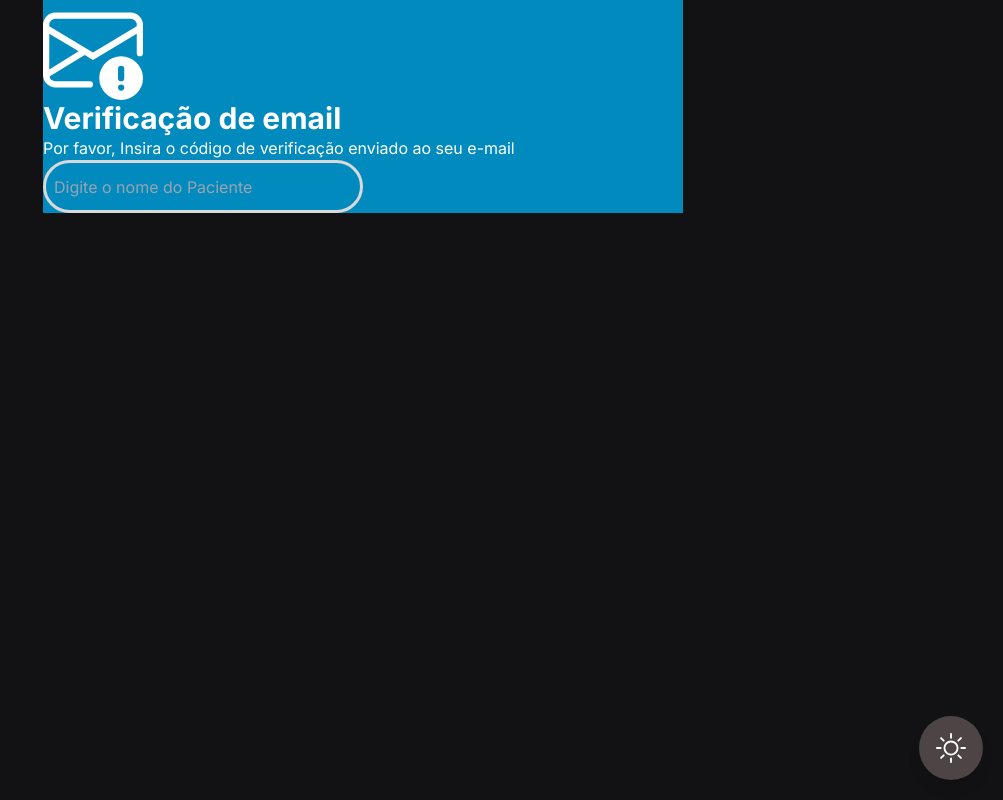
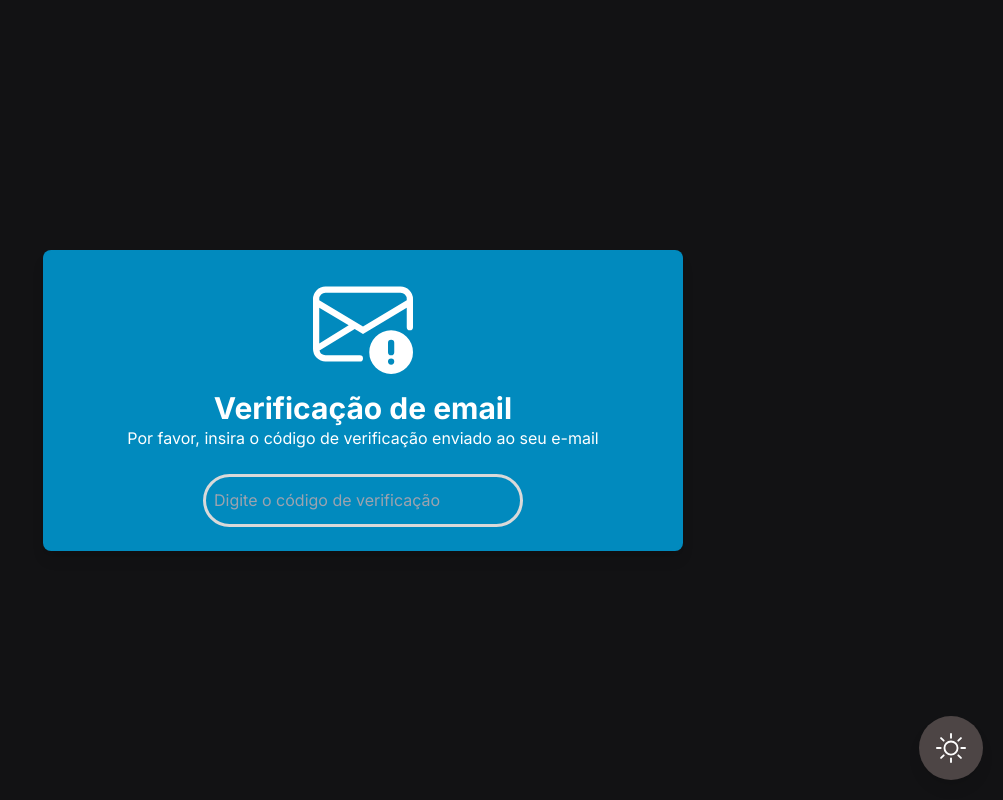
Before and after one commit to Melancia-Salgada/psico-frontend, a React (Vite) app in the folder easypsi/: page /confirmacao in a window 1280 px wide. Shown: the whole page, without its empty margins (277-1280 px from the left). Built offline with nearby package versions, Linux system fonts and the light colour scheme.

Commit message:
confirmacao

```diff
--- a/easypsi/src/views/Confirmacao.jsx
+++ b/easypsi/src/views/Confirmacao.jsx
@@ -1,41 +1,38 @@
-import React, { useContext, useState } from 'react';
+import React, { useContext } from 'react';
 import { TemaContexto } from '../components/WhiteMode';
-import WhiteMode from '../components/WhiteMode'
+import WhiteMode from '../components/WhiteMode';
 
 const Confirmacao = () => {
-
   const { tema } = useContext(TemaContexto);
   const inputBorder = tema ? 'pesquisar whitemode' : 'pesquisar';
+
   return (
-    <div className='flex justify-center '>
-        <div className='bg-azul w-[40rem]'>
-            <div className='flex flex-col'>
-                <div className=''>
-                    <svg xmlns="http://www.w3.org/2000/svg" width="100" height="100" fill="currentColor" class="bi bi-envelope-exclamation" viewBox="0 0 16 16">
+    <div className='flex justify-center items-center h-screen'>
+      <div className='bg-azul w-[40rem] p-6 rounded-lg shadow-lg'>
+        <div className='flex flex-col items-center'>
+          <div className='mb-4'>
+            <svg xmlns="http://www.w3.org/2000/svg" width="100" height="100" fill="currentColor" className="bi bi-envelope-exclamation" viewBox="0 0 16 16">
               <path d="M2 2a2 2 0 0 0-2 2v8.01A2 2 0 0 0 2 14h5.5a.5.5 0 0 0 0-1H2a1 1 0 0 1-.966-.741l5.64-3.471L8 9.583l7-4.2V8.5a.5.5 0 0 0 1 0V4a2 2 0 0 0-2-2zm3.708 6.208L1 11.105V5.383zM1 4.217V4a1 1 0 0 1 1-1h12a1 1 0 0 1 1 1v.217l-7 4.2z"/>
               <path d="M12.5 16a3.5 3.5 0 1 0 0-7 3.5 3.5 0 0 0 0 7m.5-5v1.5a.5.5 0 0 1-1 0V11a.5.5 0 0 1 1 0m0 3a.5.5 0 1 1-1 0 .5.5 0 0 1 1 0"/>
             </svg>
           </div>
-                <div className='flex flex-col'>
+          <div className='flex flex-col items-center text-center mb-6'>
             <span className='font-bold text-3xl'>Verificação de email</span>
-                    <span>Por favor, Insira o código de verificação enviado ao seu e-mail</span>
+            <span>Por favor, insira o código de verificação enviado ao seu e-mail</span>
           </div>
-                <div>
           <div>
             <input
               name="paciente"
               className={`p-2 w-80 ${inputBorder}`}
               type="text"
-                            placeholder="Digite o nome do Paciente"
+              placeholder="Digite o código de verificação"
             />
           </div>
         </div>
-
       </div>
+      <WhiteMode />
     </div>
-        <WhiteMode></WhiteMode>
-    </div>
-  )
+  );
 }
 
-export default Confirmacao
+export default Confirmacao;
```
Lines whose indentation alone changed are shown as unchanged.
